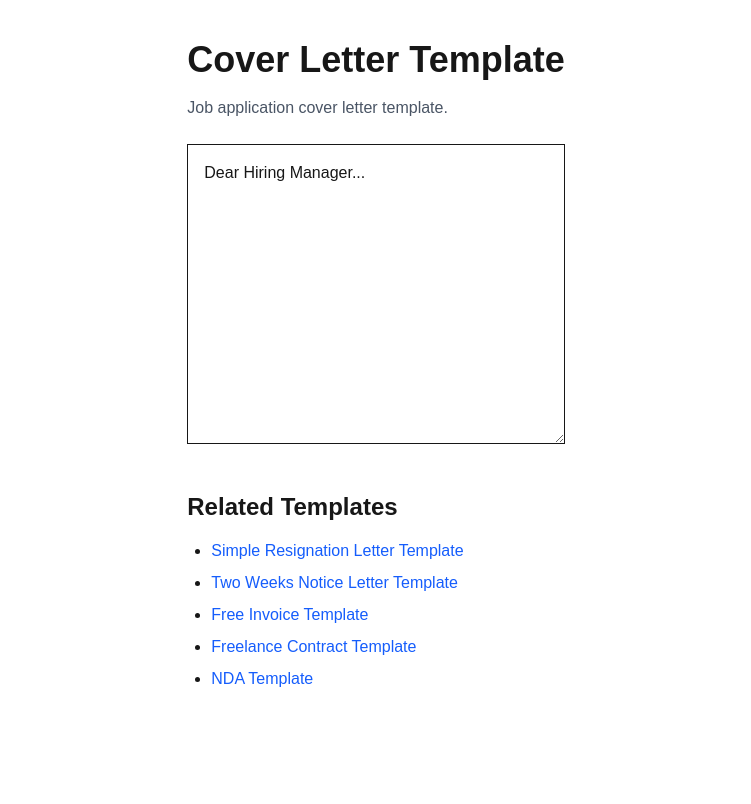
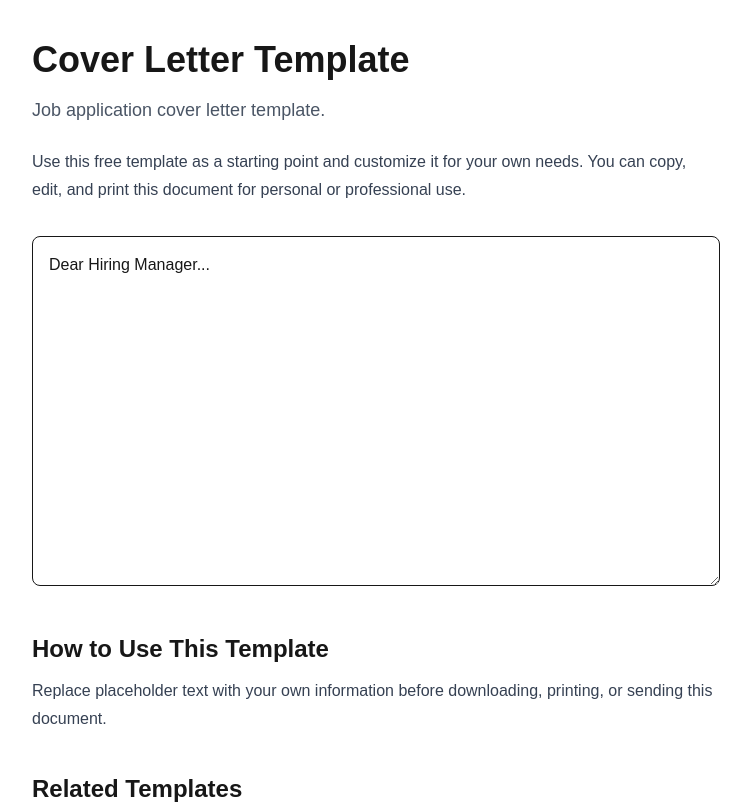
Before and after one commit to Airjam85/template-site, a Next.js app: page /templates/cover-letter-template in a window 1280 px wide. Shown: the top 804 px of the page, without its empty margins (264-1015 px from the left). Built offline with nearby package versions, Linux system fonts and the light colour scheme.

Commit message:
Add internal linking

```diff
--- a/app/templates/[slug]/page.js
+++ b/app/templates/[slug]/page.js
@@ -5,6 +5,21 @@ export async function generateStaticParams() {
   return templates.map((t) => ({
     slug: t.slug,
   }));
+}
+
+export async function generateMetadata({ params }) {
+  const { slug } = await params;
+
+  const template = templates.find((t) => t.slug === slug);
+
+  if (!template) {
+    return {};
+  }
+
+  return {
+    title: template.title,
+    description: template.description,
+  };
 }
 
 export default async function TemplatePage({ params }) {
@@ -16,7 +31,6 @@ export default async function TemplatePage({ params }) {
     return <div>Not found</div>;
   }
 
-  // basic related templates
   const relatedTemplates = templates
     .filter((t) => t.slug !== slug)
     .slice(0, 5);
@@ -27,16 +41,40 @@ export default async function TemplatePage({ params }) {
         {template.title}
       </h1>
 
-      <p className="mb-6 text-gray-600">
+      <p className="mb-6 text-gray-600 text-lg">
         {template.description}
       </p>
 
+      {/* Helpful intro text */}
+      <section className="mb-8">
+        <p className="leading-7 text-gray-700">
+          Use this free template as a starting point and
+          customize it for your own needs. You can copy,
+          edit, and print this document for personal or
+          professional use.
+        </p>
+      </section>
+
+      {/* Main template */}
       <textarea
-        className="border w-full p-4 min-h-[300px]"
+        className="border w-full p-4 min-h-[350px] rounded-lg"
         defaultValue={template.body}
       />
 
-      {/* Internal Linking Section */}
+      {/* Usage section */}
+      <section className="mt-10">
+        <h2 className="text-2xl font-semibold mb-3">
+          How to Use This Template
+        </h2>
+
+        <p className="leading-7 text-gray-700">
+          Replace placeholder text with your own
+          information before downloading, printing,
+          or sending this document.
+        </p>
+      </section>
+
+      {/* Related links */}
       <section className="mt-10">
         <h2 className="text-2xl font-semibold mb-4">
           Related Templates
```
